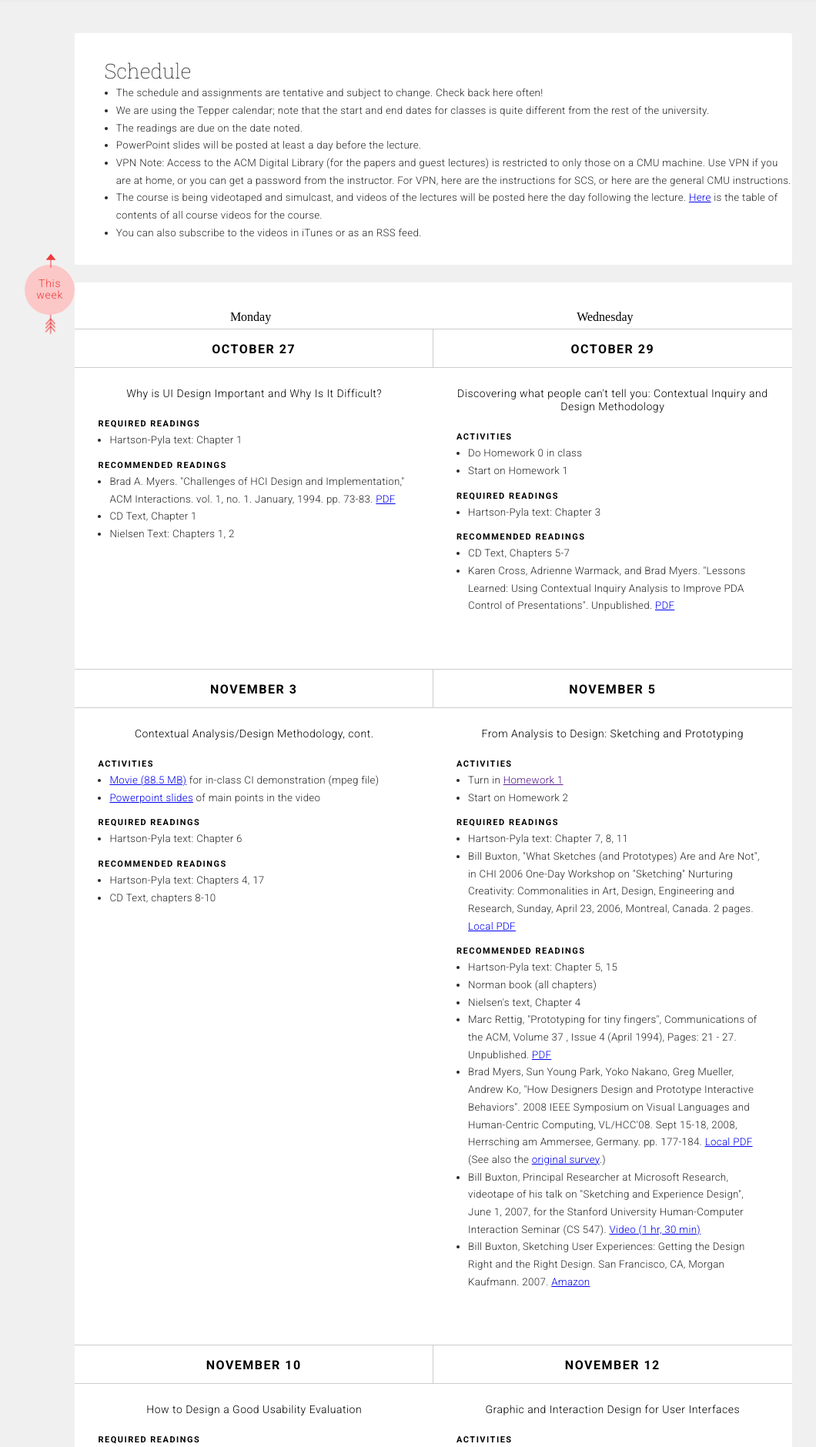
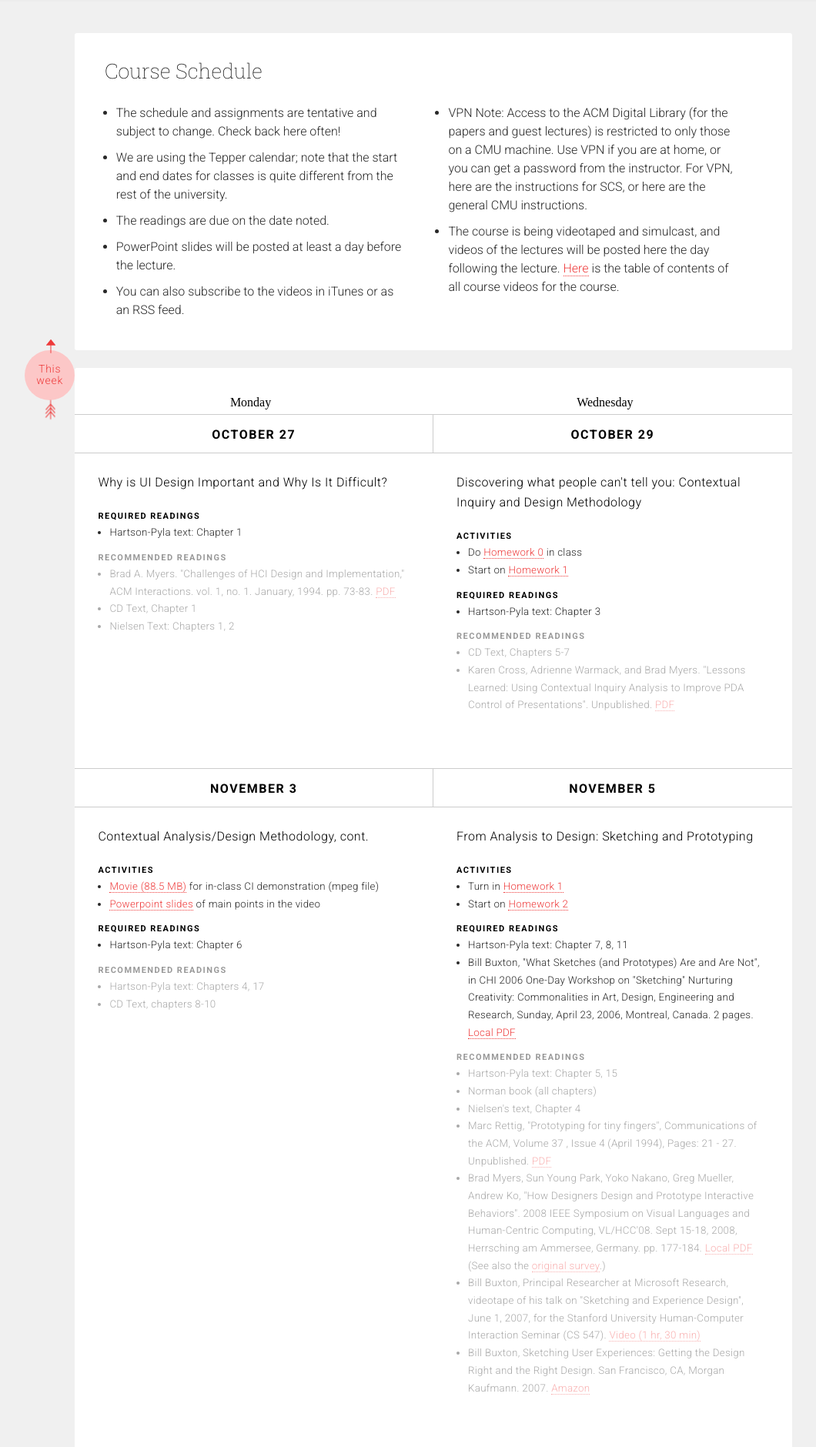
Before and after one commit to julieeckstrom/HCI-for-executives-website, a PHP site: page /schedule.html in a window 1280 px wide. Shown: the part 53-1933 px from the top of the page at 77% size, without its empty margins (77-1137 px from the left). Run offline with PHP 8.4, Linux system fonts and the light colour scheme.

Commit message:
Aesthetically changed Schedule and minor change to Syllabus

```diff
--- a/assets/css/styles.css
+++ b/assets/css/styles.css
@@ -208,6 +208,8 @@ header nav ul li a:hover {
 	color: #000;
 }
 
+
+
 /* Title  */
 
 #title {
@@ -215,6 +217,7 @@ header nav ul li a:hover {
 	margin-right: 1.5%;
 	background-color: #fff;
 	padding-left: 4%;
+	padding-right: 4%;
 	padding-bottom: 30px;
 	padding-top: 30px;
 	border-radius: 3px 3px 3px 3px;
@@ -308,7 +311,6 @@ header nav ul li a:hover {
 	height: auto;
 	display: block;
 	padding-bottom: 15px;
-	text-align: right;
 	border-bottom: 1px solid #ececec;
 	padding-top: 15px;
 }
@@ -317,13 +319,14 @@ header nav ul li a:hover {
 	text-decoration: none;
 	font-family: 'Roboto', Helvetica, Arial, sans-serif;
 	font-size: 14px;
-	text-transform: uppercase;
+	letter-spacing: .5px;
 	font-weight: 400;
 	color: #EE3B3B;
+	opacity: 1;
 }
 
 .tabs li a:hover {
-	color: #333;
+	opacity: .6;
 }
 
 .tabs li:first-child {
@@ -612,6 +615,47 @@ section {
 
 
 /* Schedule Content */
+
+.two-col {
+	width: 47%;
+	display: inline-block;
+	vertical-align: top;
+}
+
+.space {
+	padding-right: 4%;
+}
+
+#title ul li {
+	font-family: 'Roboto', Helvetica, Arial, sans-serif;
+	font-weight: 300;
+	font-size: 12pt;
+	line-height: 18pt;
+	padding-bottom: 10px;
+	letter-spacing: 0px;
+	width: 95%;
+}
+
+#title ul li a {
+	text-decoration: none;
+	color: #EE3B3B;
+	opacity: 1;
+	border-bottom: dotted 1px;
+}
+
+#title ul li a:hover {
+	opacity: .6;
+}
+
+#title h1 {
+	font-family: 'Roboto Slab', Helvetica, Arial, sans-serif;
+	font-weight: 100;
+	font-size: 20pt;
+	line-height: 28pt;
+	padding-bottom: 25px;
+}
+
+
 #schedule, #today {
 	margin-left: 1.5%;
 	margin-right: 1.5%;
@@ -872,10 +916,26 @@ section {
 .readings p {
 	margin: 25px 0 25px 0;
 	font-family: 'Roboto', Helvetica, Arial, sans-serif;
-	font-size: 14px;
-	line-height: 17px;
+	font-size: 16px;
+	line-height: 26px;
 	letter-spacing: 0.5px;
-	text-align: center;
+
+}
+
+.readings a {
+	text-decoration: none;
+	border-bottom: dotted 1px;
+	color: #EE3B3B;
+}
+
+.recommended {
+	opacity: .4;
+	transition: .7s all;
+}
+
+.recommended:hover {
+	opacity: 1;
+	transition: .7s all;
 }
 
 
@@ -969,13 +1029,7 @@ footer a:hover {
 }
 
 
-
-@media screen and (max-width: 586px) {
-
-	body {
-		overflow-x: hidden;
-	}
-
+@media screen and (max-width: 868px) {
 	#main_nav {
 		display: none;
 	}
@@ -985,3 +1039,12 @@ footer a:hover {
 	}
 
 }
+
+@media screen and (max-width: 586px) {
+
+	body {
+		overflow-x: hidden;
+	}
+
+
+}
--- a/schedule.html
+++ b/schedule.html
@@ -55,15 +55,22 @@
 		<article>
 
 			<div id="title">
-                <p>Schedule</p>
+                <h1>Course Schedule</h1>
 				<ul>
+                <div class="two-col space">
 					<li>The schedule and assignments are tentative and subject to change. Check back here often!</li>
 					<li>We are using the Tepper calendar; note that the start and end dates for classes is quite different from the rest of the university.</li>
 					<li>The readings are due on the date noted.</li>
 					<li>PowerPoint slides will be posted at least a day before the lecture.</li>
+                    <li>You can also subscribe to the videos in iTunes or as an RSS feed.</li>
+
+                      </div>
+                    <div class="two-col">
 					<li>VPN Note: Access to the ACM Digital Library (for the papers and guest lectures) is restricted to only those on a CMU machine. Use VPN if you are at home, or you can get a password from the instructor. For VPN, here are the instructions for SCS, or here are the general CMU instructions.</li>
+
 					<li>The course is being videotaped and simulcast, and videos of the lectures will be posted here the day following the lecture. <a href="http://scs.hosted.panopto.com/Panopto/Pages/Sessions/List.aspx#folderSets=7&folderID=%222f3767cf-8c96-4355-a0c7-0404d086c187%22" target="_blank">Here</a> is the table of contents of all course videos for the course.</li>
-					<li>You can also subscribe to the videos in iTunes or as an RSS feed.</li>
+
+                    </div>
 				</ul>
 			</div>
 
@@ -93,12 +100,13 @@
 								<li>Hartson-Pyla text: Chapter 1</li>
 							</ul>
 
-							<h4>Recommended Readings</h4>
+							<div class="recommended"><h4>Recommended Readings</h4>
 							<ul>
 								<li>Brad A. Myers. "Challenges of HCI Design and Implementation," ACM Interactions. vol. 1, no. 1. January, 1994. pp. 73-83. <a href="http://www.cs.cmu.edu/~amulet/papers/whyhardinteractions.pdf" target="_blank">PDF</a></li>
 								<li>CD Text, Chapter 1</li>
 								<li>Nielsen Text: Chapters 1, 2</li>
 							</ul>
+                            </div>
 						</div>
 					</div><div class="day">
 						<div class="date">
@@ -117,11 +125,13 @@
 								<li>Hartson-Pyla text: Chapter 3</li>
 							</ul>
 
+							<div class="recommended">
                             <h4>Recommended Readings</h4>
 							<ul>
 								<li>CD Text, Chapters 5-7</li>
 								<li>Karen Cross, Adrienne Warmack, and Brad Myers. "Lessons Learned: Using Contextual Inquiry Analysis to Improve PDA Control of Presentations". Unpublished. <a href="http://www.cs.cmu.edu/~pebbles/papers/pebblesslideshowci.pdf">PDF</a></li>
 							</ul>
+                            </div>
 						</div>
 					</div>
 				</div>
@@ -144,11 +154,13 @@
 								<li>Hartson-Pyla text: Chapter 6</li>
 							</ul>
 
+							<div class="recommended">
                             <h4>Recommended Readings</h4>
 							<ul>
 								<li>Hartson-Pyla text: Chapters 4, 17</li>
 								<li>CD Text, chapters 8-10</li>
 							</ul>
+                            </div>
 						</div>
 					</div><div class="day">
 						<div class="date">
@@ -168,6 +180,7 @@
 								<li>Bill Buxton, "What Sketches (and Prototypes) Are and Are Not", in CHI 2006 One-Day Workshop on "Sketching" Nurturing Creativity: Commonalities in Art, Design, Engineering and Research, Sunday, April 23, 2006, Montreal, Canada. 2 pages. <a href="http://www.cs.cmu.edu/~bam/uicourse/Buxton-SketchesPrototypes.pdf">Local PDF</a></li>
 							</ul>
 
+							<div class="recommended">
                             <h4>Recommended Readings</h4>
 							<ul>
 								<li>Hartson-Pyla text: Chapter 5, 15</li>
@@ -178,6 +191,7 @@
 								<li>Bill Buxton, Principal Researcher at Microsoft Research, videotape of his talk on "Sketching and Experience Design", June 1, 2007, for the Stanford University Human-Computer Interaction Seminar (CS 547). <a href="https://www.youtube.com/watch?v=xx1WveKV7aE">Video (1 hr, 30 min)</a></li>
 								<li>Bill Buxton, Sketching User Experiences: Getting the Design Right and the Right Design. San Francisco, CA, Morgan Kaufmann. 2007. <a href="http://www.amazon.com/Sketching-User-Experiences-Interactive-Technologies/dp/0123740371">Amazon</a></li>
 							</ul>
+                            </div>
 						</div>
 					</div>
 				</div>
@@ -195,6 +209,7 @@
 								<li>James Hom, "The Usability Methods Toolbox". Online in <a href="http://usability.jameshom.com/" target="_blank">HTML</a>. In particular, sections: <a href="http://usability.jameshom.com/general.htm" target="_blank">General Concepts of Usability Testing</a> and <a href="http://usability.jameshom.com/thnkalod.htm" target="_blank">Thinking Aloud Protocol</a>.</li>
 							</ul>
 
+							<div class="recommended">
                             <h4>Recommended Readings</h4>
 							<ul>
 								<li>Hartson-Pyla text: Chapters 16, 18</li>
@@ -202,6 +217,7 @@
 								<li>CD Text: Chapters 17-20</li>
 								<li>Kathleen Gomoll, "Some Techniques for Observing Users," From The Art of Human-Computer Interface Design, Brenda Laurel, ed. New York: Addison-Wesley Publishing Company, Inc., 1992. pp. 85- 90. <a href="http://www.cs.cmu.edu/~bam/uicourse/630spring04/gomoll.pdf" target="_blank">PDF</a></li>
 							</ul>
+                            </div>
 						</div>
 					</div><div class="day">
 						<div class="date">
@@ -259,6 +275,7 @@
 								<li>Jakob Nielsen, Heuristic Evaluation. On line in <a href="http://www.nngroup.com/topic/heuristic-evaluation/">HTML</a>. Includes <a href="http://www.nngroup.com/articles/ten-usability-heuristics/">List of 10 Heuristics</a>.</li>
 							</ul>
 
+							<div class="recommended">
                             <h4>Recommended Readings</h4>
 							<ul>
 								<li>Nielsen Text: Chapter 5</li>
@@ -267,6 +284,7 @@
 								<li>John D. Gould and Clayton Lewis. "Designing for usability: key principles and what designers think," Communications of the ACM. Volume 28 , Issue 3 (March 1985), pp. 300 - 311. <a href="http://portal.acm.org/citation.cfm?doid=1520340.1520434">ACM DL PDF</a></li>
 								<li>Jakob Nielsen and Rolf Molich. "Heuristic evaluation of user interfaces," Proceedings CHI'90, Human factors in computing systems, 1990. Seattle, Washington <a href="http://portal.acm.org/citation.cfm?doid=97243.97281">ACM DL PDF</a></li>
 							</ul>
+                            </div>
 						</div>
 					</div>
 				</div>
@@ -289,6 +307,7 @@
 								<li>Hartson-Pyla text: Chapter 19</li>
 							</ul>
 
+							<div class="recommended">
                             <h4>Recommended Readings</h4>
 							<ul>
 								<li>Hartson-Pyla text: Chapters 2, 21, 23, 24</li>
@@ -297,6 +316,7 @@
 								<li>John D. Gould and Clayton Lewis. "Designing for usability: key principles and what designers think," Communications of the ACM. Volume 28 , Issue 3 (March 1985), pp. 300 - 311. <a href="http://dl.acm.org/citation.cfm?doid=1520340.1520434">ACM DL PDF</a></li>
 								<li>Budwig, M., Jeong, S. and Kelkar, K. When user experience met agile: a case study. In Proceedings of CHI'2009: The 27th international conference extended abstracts on Human factors in computing systems (Boston, MA, USA, 2009). ACM, 3075-3084. <a href="http://dl.acm.org/citation.cfm?doid=1520340.1520434">ACM DL PDF</a></li>
 							</ul>
+                            </div>
 
 						</div>
 					</div><div class="day">
@@ -328,10 +348,12 @@
 								<li><a href="http://www.nngroup.com/articles/top-10-mistakes-web-design/" target="_blank">Top Ten Mistakes in Web Design</a></li>
 							</ul>
 
+							<div class="recommended">
                             <h4>Recommended Readings</h4>
 							<ul>
 								<li>Nielsen Text: Chapters 11-16</li>
 							</ul>
+                            </div>
 
 						</div>
 					</div><div class="day">
@@ -359,10 +381,12 @@
 								<li><a href="http://www.nngroup.com/articles/mobile-usability-update/" target="_blank">Mobile Usability</a></li>
 							</ul>
 
+							<div class="recommended">
                             <h4>Recommended Readings</h4>
 							<ul>
 								<li>Nielsen Text: Chapter 9</li>
 							</ul>
+                            </div>
 
 						</div>
 					</div>
@@ -380,12 +404,13 @@
 								<li>Turn in <a href="">Homework 6</a></li>
 							</ul>
 
+							<div class="recommended">
                             <h4>Recommended Readings</h4>
 							<ul>
 								<li>Heather L. McQuaid David Bishop, "An Integrated Method for Evaluating Interfaces", Published in the Usability Professionals’ Association 2001 Conference Proceedings. <a href="http://www.maya.com/file_download/10/maya_evaluating_interfaces.pdf">PDF</a>
 		(article including the discussion of the "Cost-Benefit Chart" with 4 quadrants)</li>
 							</ul>
-
+							</div>
 						</div>
 					</div><div class="day">
 						<div class="date">
@@ -404,6 +429,7 @@
 								<li>Scott Davidoff, Min Kyung Lee, Anind K. Dey, and John Zimmerman. 2007. Rapidly exploring application design through speed dating. In Proceedings of the 9th international conference on Ubiquitous computing (UbiComp '07), Springer-Verlag, Berlin, Heidelberg, 429-446. <a href="http://citeseer.uark.edu:8080/citeseerx/viewdoc/download;jsessionid=A7B05B80990F9DFE9DE6DD039A3A8773?doi=10.1.1.120.5908&rep=rep1&type=pdf" target="_blank">PDF</a></li>
 							</ul>
 
+							<div class="recommended">
                             <h4>Recommended Readings</h4>
 							<ul>
 								<li>Nielsen Text: Chapter 7</li>
@@ -413,7 +439,7 @@
 								<li>Clayton Lewis and John Rieman, "4.1. Cognitive Walkthroughs", in Task-Centered User Interface Design; A Practical Introduction (on-line book), 1994. <a href="http://hcibib.org/tcuid/chap-4.html#4-1" target="_blank">HTML</a></li>
 								<li>T. R. G. Green and M. Petre. Usability analysis of visual programming environments: A ‘cognitive dimensions’ framework. Journal of Visual Languages and Computing, 7:131-174, 1996. <a href="http://citeseerx.ist.psu.edu/viewdoc/download;jsessionid=369752648A1E3283515477649BFE53BD?doi=10.1.1.22.1477&rep=rep1&type=pdf">PDF</a></li>
 							</ul>
-
+							</div>
 						</div>
 					</div>
 				</div>
```
Lines whose indentation alone changed are shown as unchanged.
